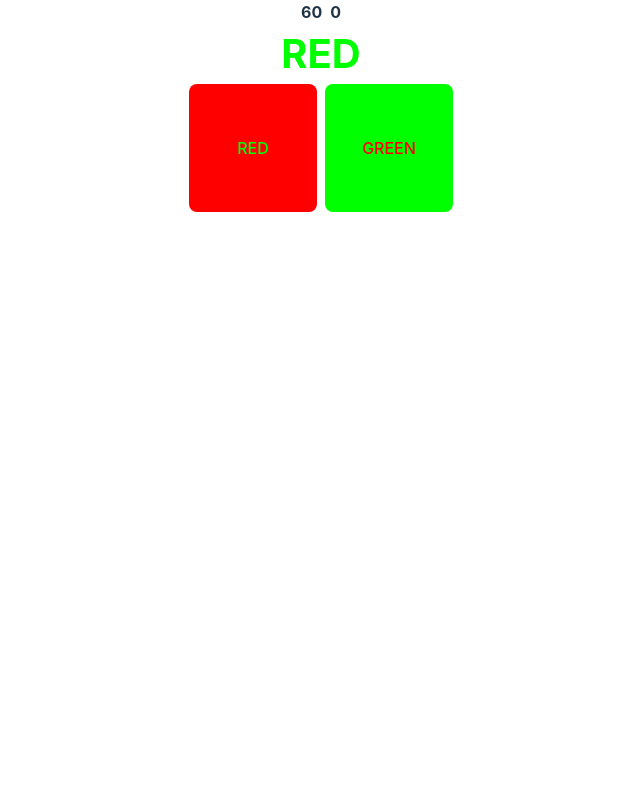
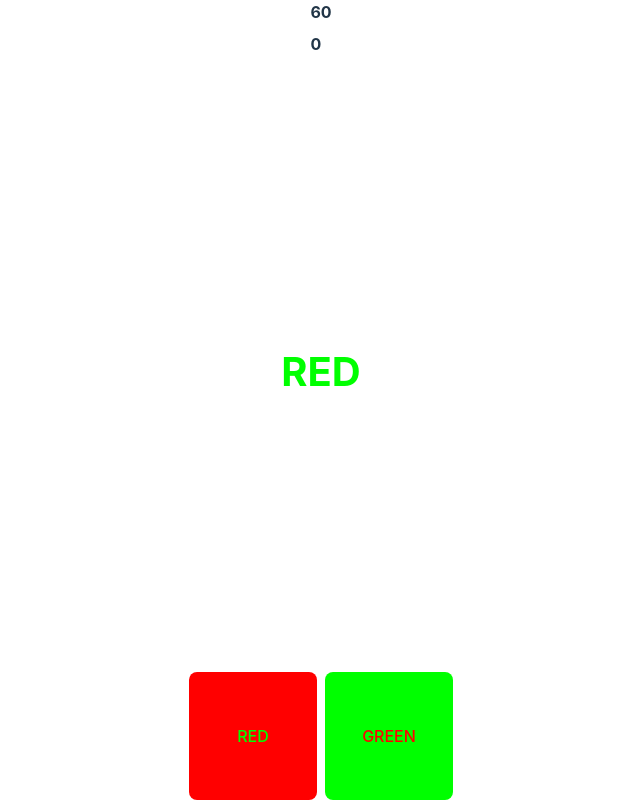
Before and after one commit to matedefalco/color-game, a React (Vite) app: page / in a window 1280 px wide. Both pictures are taken after a click on the button "Play". Shown: the whole page, without its empty margins (319-959 px from the left). Built offline with nearby package versions, Linux system fonts and the light colour scheme.

Commit message:
Layout styles

```diff
--- a/src/index.css
+++ b/src/index.css
@@ -55,8 +55,9 @@ footer {
   display: flex;
   flex-direction: column;
   width: 100%;
-  justify-content: "space-between";
+  justify-content: space-between;
   align-items: center;
+  height: 100%;
 }
 
 h1 {
--- a/src/views/Finished.tsx
+++ b/src/views/Finished.tsx
@@ -5,6 +5,7 @@ export default function Finished() {
 
   return (
     <div className="container">
+      <header />
       <button
         onClick={() => {
           setStatus("playing");
@@ -13,6 +14,7 @@ export default function Finished() {
       >
         Reset
       </button>
+      <footer />
     </div>
   );
 }
--- a/src/views/Initial.tsx
+++ b/src/views/Initial.tsx
@@ -11,7 +11,9 @@ export default function Initial() {
 
   return (
     <div className="container">
+      <header />
       <button onClick={handlePlay}>Play</button>
+      <footer />
     </div>
   );
 }
--- a/src/views/Playing.tsx
+++ b/src/views/Playing.tsx
@@ -29,9 +29,16 @@ export default function Playing() {
       {colorsData.length !== 0 && (
         <div className="container">
           {/* HEADER */}
-          <div style={{ display: "flex", flexDirection: "row", gap: 8 }}>
-            <div>{time}</div>
-            <div>{score}</div>
+          <div
+            style={{
+              display: "flex",
+              flexDirection: "column",
+              gap: 8,
+              marginBottom: 16,
+            }}
+          >
+            <p>{time}</p>
+            <p>{score}</p>
           </div>
           {/* COLOR NAME */}
           <div style={{ display: "flex", justifyContent: "center", gap: 8 }}>
```
